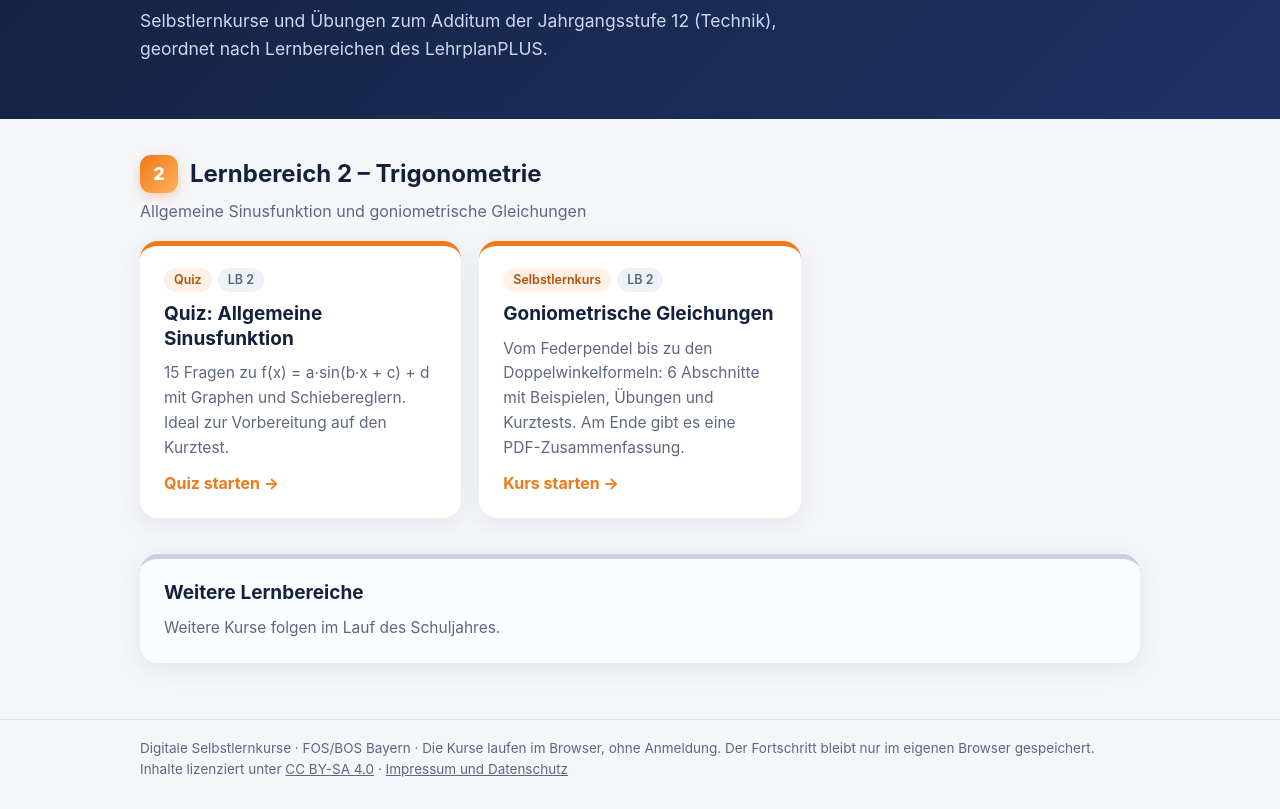
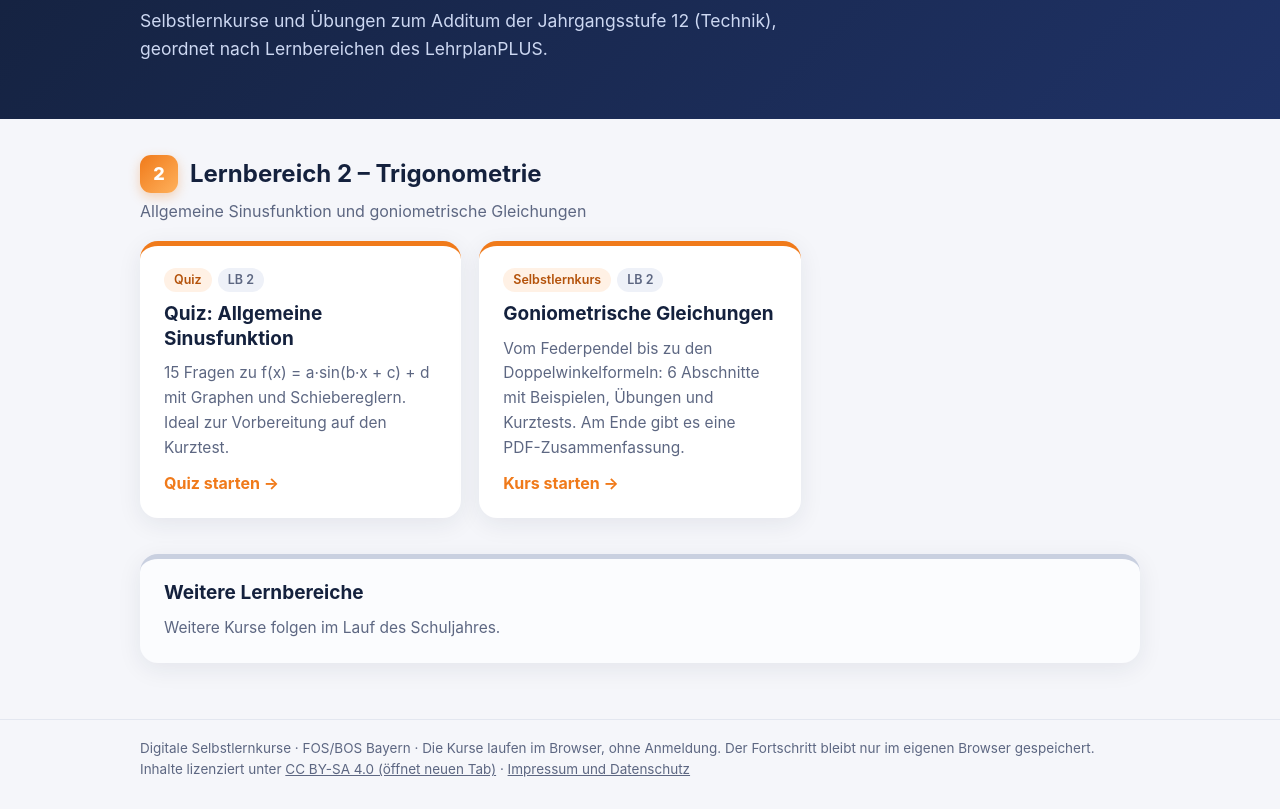
Before and after one commit to onlinemathandphysics/digitale-selbstlernkurse, a plain HTML site: page mathematik/additum-fosbos-12t/index.html in a window 1280 px wide. Shown: the part 181-990 px from the top of the page. Drawn offline with Linux system fonts and the light colour scheme.

Commit message:
Add files via upload

```diff
--- a/mathematik/additum-fosbos-12t/index.html
+++ b/mathematik/additum-fosbos-12t/index.html
@@ -47,5 +47,5 @@ footer{border-top:1px solid var(--line);color:var(--muted);font-size:13.5px}foot
 </div></section>
 <section><div class="card soon"><h3>Weitere Lernbereiche</h3><p>Weitere Kurse folgen im Lauf des Schuljahres.</p></div></section>
 </div></main>
-<footer><div class="wrap">Digitale Selbstlernkurse · FOS/BOS Bayern · Die Kurse laufen im Browser, ohne Anmeldung. Der Fortschritt bleibt nur im eigenen Browser gespeichert.<br>Inhalte lizenziert unter <a href="https://creativecommons.org/licenses/by-sa/4.0/deed.de">CC BY-SA 4.0</a> · <a href="../../impressum.html">Impressum und Datenschutz</a></div></footer>
+<footer><div class="wrap">Digitale Selbstlernkurse · FOS/BOS Bayern · Die Kurse laufen im Browser, ohne Anmeldung. Der Fortschritt bleibt nur im eigenen Browser gespeichert.<br>Inhalte lizenziert unter <a href="https://creativecommons.org/licenses/by-sa/4.0/deed.de" target="_blank" rel="noopener noreferrer">CC BY-SA 4.0 (öffnet neuen Tab)</a> · <a href="../../impressum.html">Impressum und Datenschutz</a></div></footer>
 </body></html>
```
